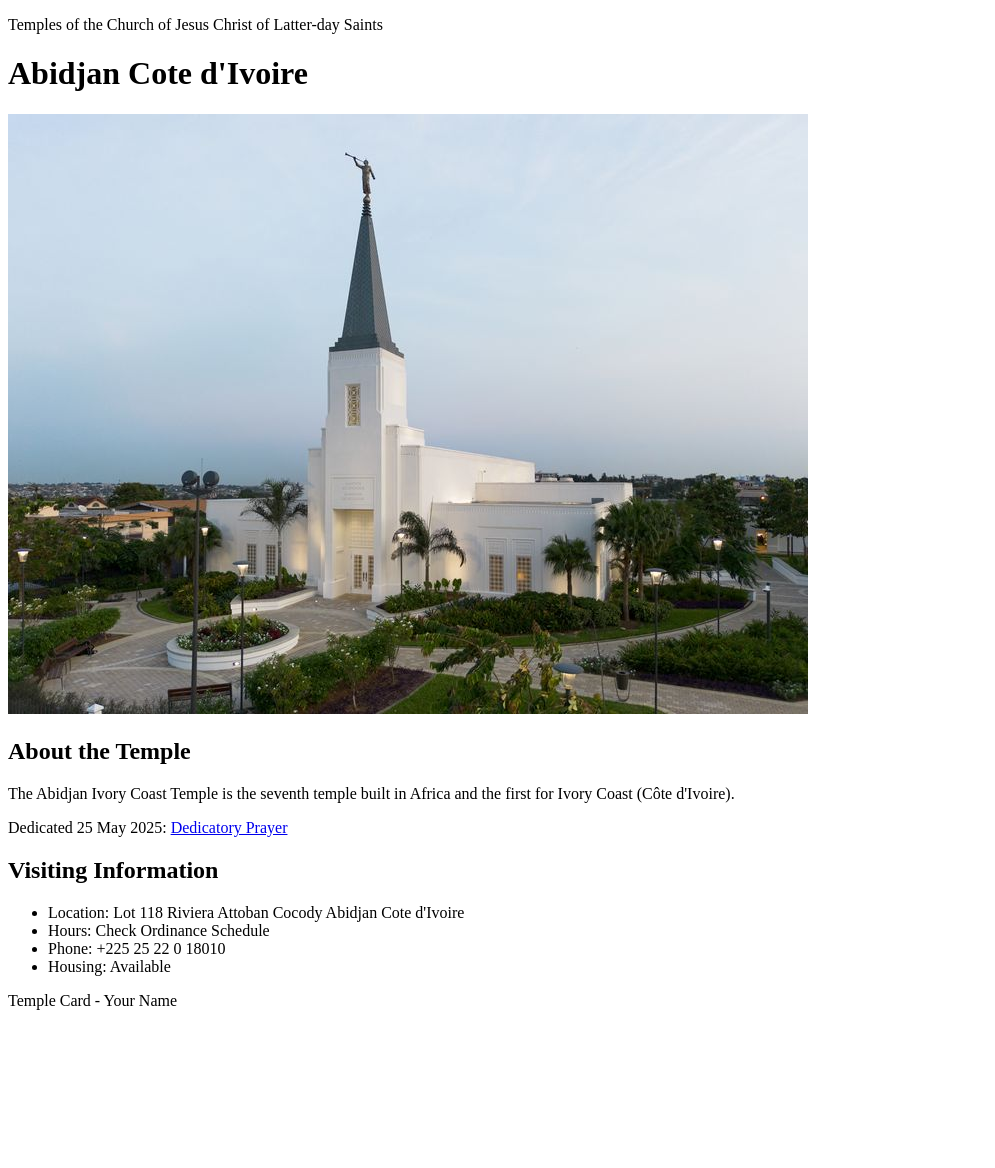
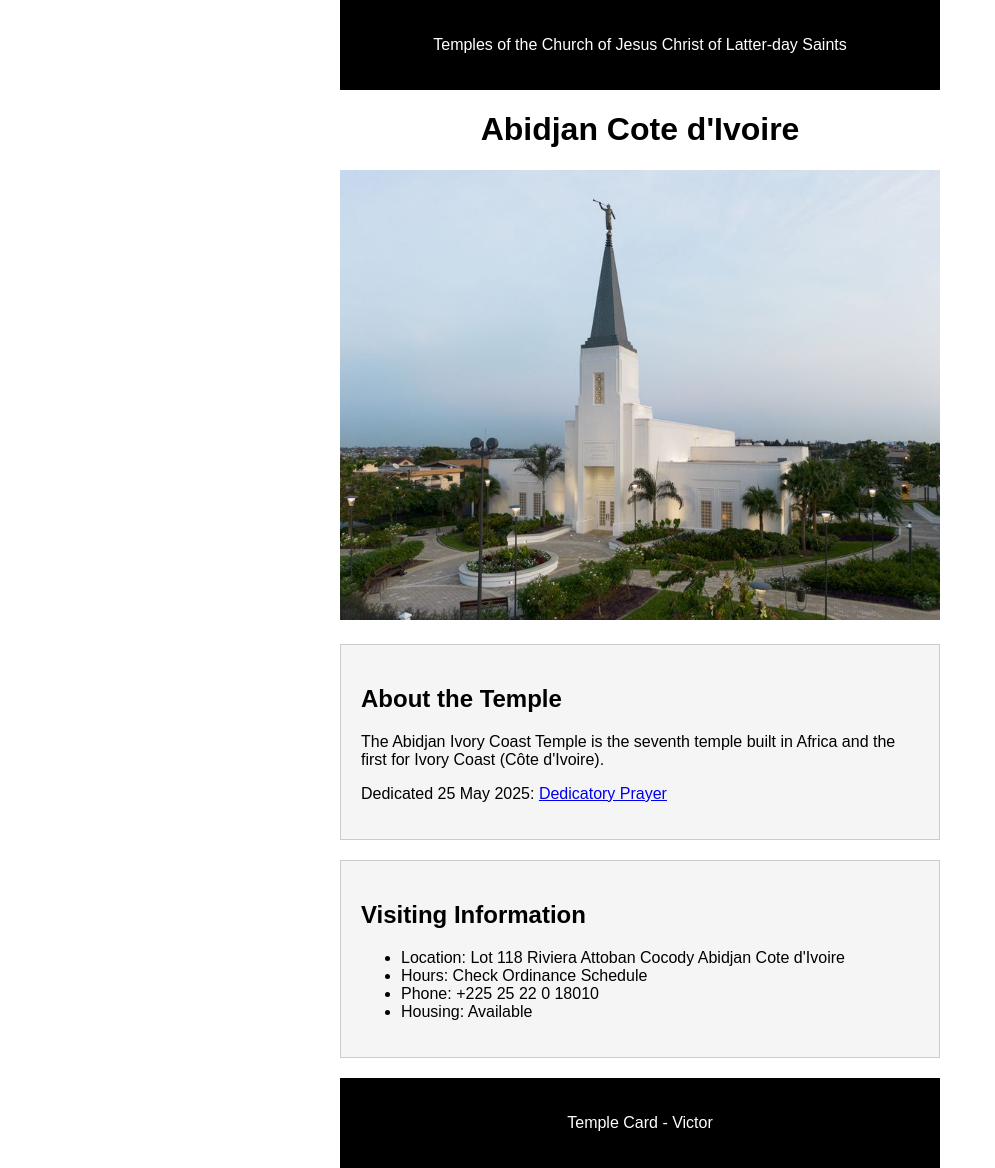
Before and after one commit to vmalarconh/wdd130, a plain HTML site: page week02/temple.html in a window 1280 px wide. Shown: the whole page, without its empty margins (0-995 px from the left). Before the commit the page ends 1026 px from the top, so only its background shows below. Drawn offline with Linux system fonts and the light colour scheme.

Commit message:
Complete Code-along Activity: Add CSS to Temple HTML file

```diff
--- /dev/null
+++ b/week02/styles/temple.css
@@ -0,0 +1,35 @@
+body {
+    max-width: 600px;
+    margin: 0 auto;
+    font-family: Arial, sans-serif;
+}
+
+header {
+    background-color: black;
+    color: white;
+    text-align: center;
+    padding: 20px;
+}
+
+h1 {
+    text-align: center;
+}
+
+img {
+    width: 100%;
+    height: auto;
+}
+
+section {
+    background-color: whitesmoke;
+    padding: 20px;
+    margin: 20px 0;
+    border: 1px solid #ccc;
+}
+
+footer {
+    background-color: black;
+    color: white;
+    text-align: center;
+    padding: 20px;
+}
--- a/week02/temple.html
+++ b/week02/temple.html
@@ -5,6 +5,7 @@
     <meta charset="UTF-8">
     <meta name="viewport" content="width=device-width, initial-scale=1.0">
     <title>Temple Card - Abidjan Cote d'Ivoire</title>
+    <link rel="stylesheet" href="styles/temple.css">
 </head>
 
 <body>
@@ -18,11 +19,12 @@
         </picture>
         <section>
             <h2>About the Temple</h2>
-            <p>The Abidjan Ivory Coast Temple is the seventh temple built in Africa and the first for Ivory Coast (Côte
+            <p>The Abidjan Ivory Coast Temple is the seventh temple built in Africa and the first
+                for Ivory Coast (Côte
                 d'Ivoire).</p>
             <p>Dedicated 25 May 2025: <a
-                    href="https://www.churchofjesuschrist.org/temples/dedicatory-prayer/abidjan-ivory-coast-temple/2025-05-25?lang=eng"
-                    target="_blank" rel="noopener noreferrer">Dedicatory Prayer</a></p>
+                  href="https://www.churchofjesuschrist.org/temples/dedicatory-prayer/abidjan-ivory-coast-temple/2025-05-25?lang=eng"
+                  target="_blank" rel="noopener noreferrer">Dedicatory Prayer</a></p>
         </section>
         <section>
             <h2>Visiting Information</h2>
@@ -35,8 +37,9 @@
         </section>
     </main>
     <footer>
-        <p>Temple Card - Your Name</p>
+        <p>Temple Card - Victor</p>
     </footer>
 </body>
 
+
 </html>
```
